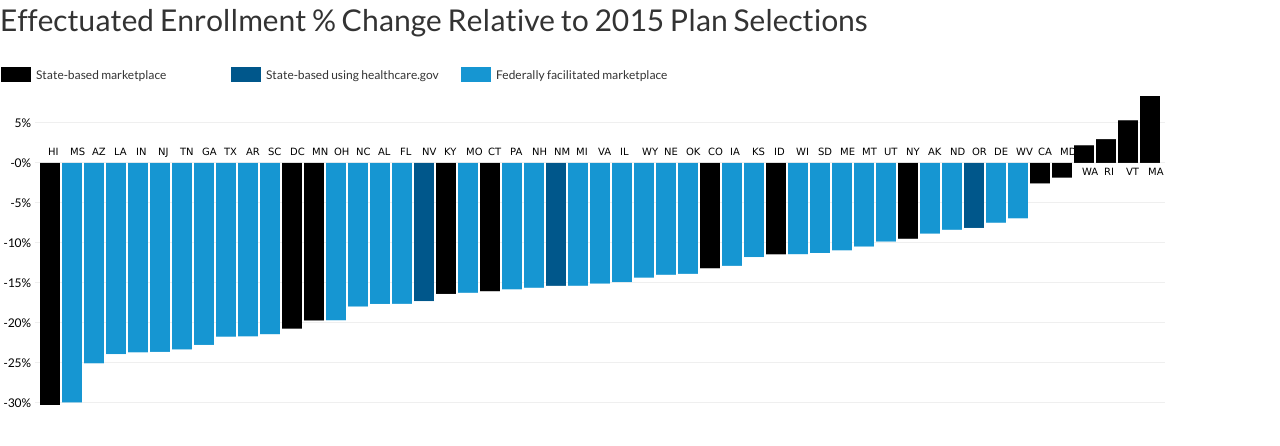
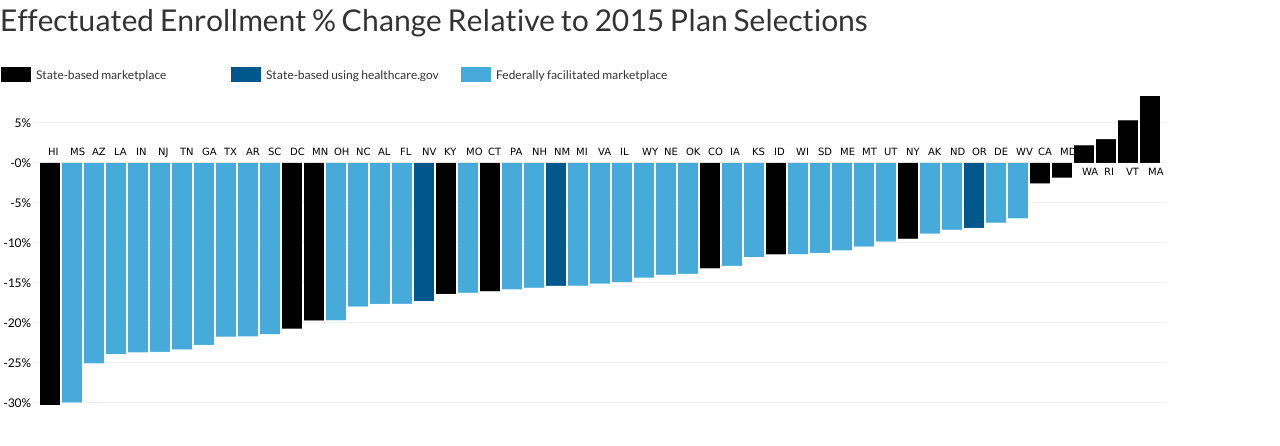
Before and after one commit to UI-Research/effectuated-enrollment, a plain HTML site: page graphic.html in a window 1280 px wide. Drawn offline with Linux system fonts and the light colour scheme; files that its build step writes are made by us from their sources.

Commit message:
mobile edits, left iframe

```diff
--- a/js/charts.js
+++ b/js/charts.js
@@ -1,77 +1,16 @@
 var MOBILE_THRESHOLD = 600;
 var main_data_url = "data/percents.csv";
 var isMobile = false;
-var FORMATTER,
-    VAL,
-    LINEVAL,
-    YEARVAL,
-    NUMTICKS,
-    $GRAPHDIV,
-    $LEGENDDIV,
-    COLORS,
-    BREAKS,
-    LABELS,
-    stateSelect,
-    height_multiplier;
+var VAL,
+    NUMTICKS;
+var $legend = $('#legend');
 var $graphic = $('#graphic');
 var barchart_aspect_width = 1;
 var BREAKS = [0, 2, 1];
-var COLORS = ["#000", "#00578b", "#1696d2"];
+var COLORS = ["#000", "#00578b", "#46abdb"];
 var LABELS = ["State-based marketplace", "State-based using healthcare.gov", "Federally facilitated marketplace"]
 var FORMATTER = d3.format("%");
 var numticks = 6;
-
-function catlegend(div) {
-
-    var margin = {
-        top: 3,
-        right: 1,
-        bottom: 5,
-        left: 1
-    };
-
-    var width = $LEGENDDIV.width() - margin.left - margin.right,
-        height = 30 - margin.top - margin.bottom;
-
-    $LEGENDDIV.empty();
-
-    var svg = d3.select(div).append("svg")
-        .attr("width", width + margin.left + margin.right)
-        .attr("height", height + margin.top + margin.bottom)
-        .append("g")
-        .attr("transform", "translate(" + margin.left + "," + margin.top + ")");
-
-    var lp_w = 200,
-        ls_w = 30,
-        ls_h = 15;
-
-    var legend = svg.selectAll("g.legend")
-        .data(LABELS)
-        .enter().append("g")
-        .attr("class", "legend");
-
-    legend.append("text")
-        .data(LABELS)
-        .attr("x", function (d, i) {
-            return (i * (ls_w + lp_w)) + ls_w + 5;
-        })
-        .attr("y", 22)
-        .text(function (d, i) {
-            return d;
-        });
-
-    legend.append("rect")
-        .data(COLORS)
-        .attr("x", function (d, i) {
-            return (i * (ls_w + lp_w));
-        })
-        .attr("y", 10)
-        .attr("width", ls_w)
-        .attr("height", ls_h)
-        .style("fill", function (d, i) {
-            return COLORS[i];
-        })
-}
 
 function barchart(container_width) {
 
@@ -134,7 +73,7 @@ function barchart(container_width) {
             .scale(x)
             .tickSize(height)
             .tickFormat(FORMATTER)
-            .ticks(numticks / 2)
+            .ticks(5)
             .orient("top");
 
         var gy = svg.append("g")
@@ -324,16 +263,108 @@ function barchart(container_width) {
                     });*/
     }
     if (VAL == "eselect") {
-        $LEGENDDIV = $("#legend");
-        catlegend("#legend");
+        function legend() {
+            //draw a legend
+
+            if (container_width < MOBILE_THRESHOLD) {
+                var margin = {
+                    top: 3,
+                    right: 1,
+                    bottom: 5,
+                    left: 1
+                };
+
+                var width = container_width - margin.left - margin.right,
+                    height = 100 - margin.top - margin.bottom;
+
+                $legend.empty();
+
+                var svg = d3.select("#legend").append("svg")
+                    .attr("width", width + margin.left + margin.right)
+                    .attr("height", height + margin.top + margin.bottom)
+                    .append("g")
+                    .attr("transform", "translate(" + margin.left + "," + margin.top + ")");
+
+                var lp_w = 200,
+                    ls_w = 30,
+                    ls_h = 15;
+
+                var legend = svg.selectAll("g.legend")
+                    .data(LABELS)
+                    .enter().append("g")
+                    .attr("class", "legend");
+
+                legend.append("text")
+                    .data(LABELS)
+                    .attr("y", function (d, i) {
+                        return (i * 25) + 13;
+                    })
+                    .attr("x", ls_w + 15)
+                    .text(function (d, i) {
+                        return d;
+                    });
+
+                legend.append("rect")
+                    .data(COLORS)
+                    .attr("y", function (d, i) {
+                        return (i * 25);
+                    })
+                    .attr("x", 10)
+                    .attr("width", ls_w)
+                    .attr("height", ls_h)
+                    .style("fill", function (d, i) {
+                        return COLORS[i];
+                    })
+            } else {
+                var margin = {
+                    top: 3,
+                    right: 1,
+                    bottom: 5,
+                    left: 1
+                };
+
+                var width = container_width - margin.left - margin.right,
+                    height = 30 - margin.top - margin.bottom;
+
+                $legend.empty();
+
+                var svg = d3.select("#legend").append("svg")
+                    .attr("width", width + margin.left + margin.right)
+                    .attr("height", height + margin.top + margin.bottom)
+                    .append("g")
+                    .attr("transform", "translate(" + margin.left + "," + margin.top + ")");
+                var lp_w = 200,
+                    ls_w = 30,
+                    ls_h = 15;
+
+                var legend = svg.selectAll("g.legend")
+                    .data(LABELS)
+                    .enter().append("g")
+                    .attr("class", "legend");
+
+                legend.append("text")
+                    .data(LABELS)
+                    .attr("x", function (d, i) {
+                        return (i * (ls_w + lp_w)) + ls_w + 5;
+                    })
+                    .attr("y", 22)
+                    .text(function (d, i) {
+                        return d;
+                    });
+
+                legend.append("rect")
+                    .data(COLORS)
+                    .attr("x", function (d, i) {
+                        return (i * (ls_w + lp_w));
+                    })
+                    .attr("y", 10)
+                    .attr("width", ls_w)
+                    .attr("height", ls_h)
+                    .style("fill", function (d, i) {
+                        return COLORS[i];
+                    })
+            }
+        }
+        legend();
     }
 }
-
-function effectproject() {
-    $GRAPHDIV = $("#effectproject");
-    FORMATTER = formatpct;
-    VAL = "eproject";
-    numticks = 6;
-    isMobile = false;
-    barchart("#effectproject");
-}
```
Also changed, not shown: index.html (+17 -2 lines).
